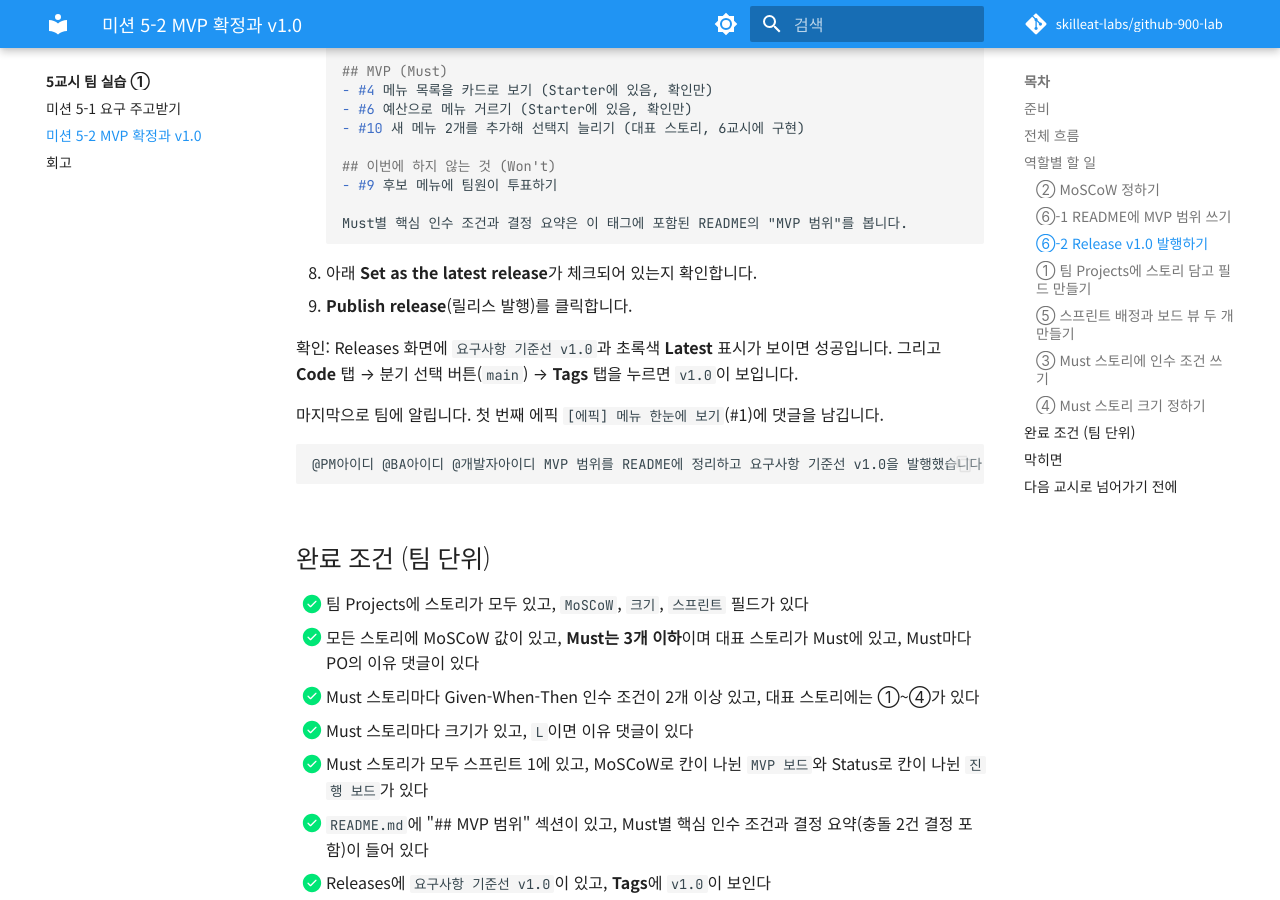
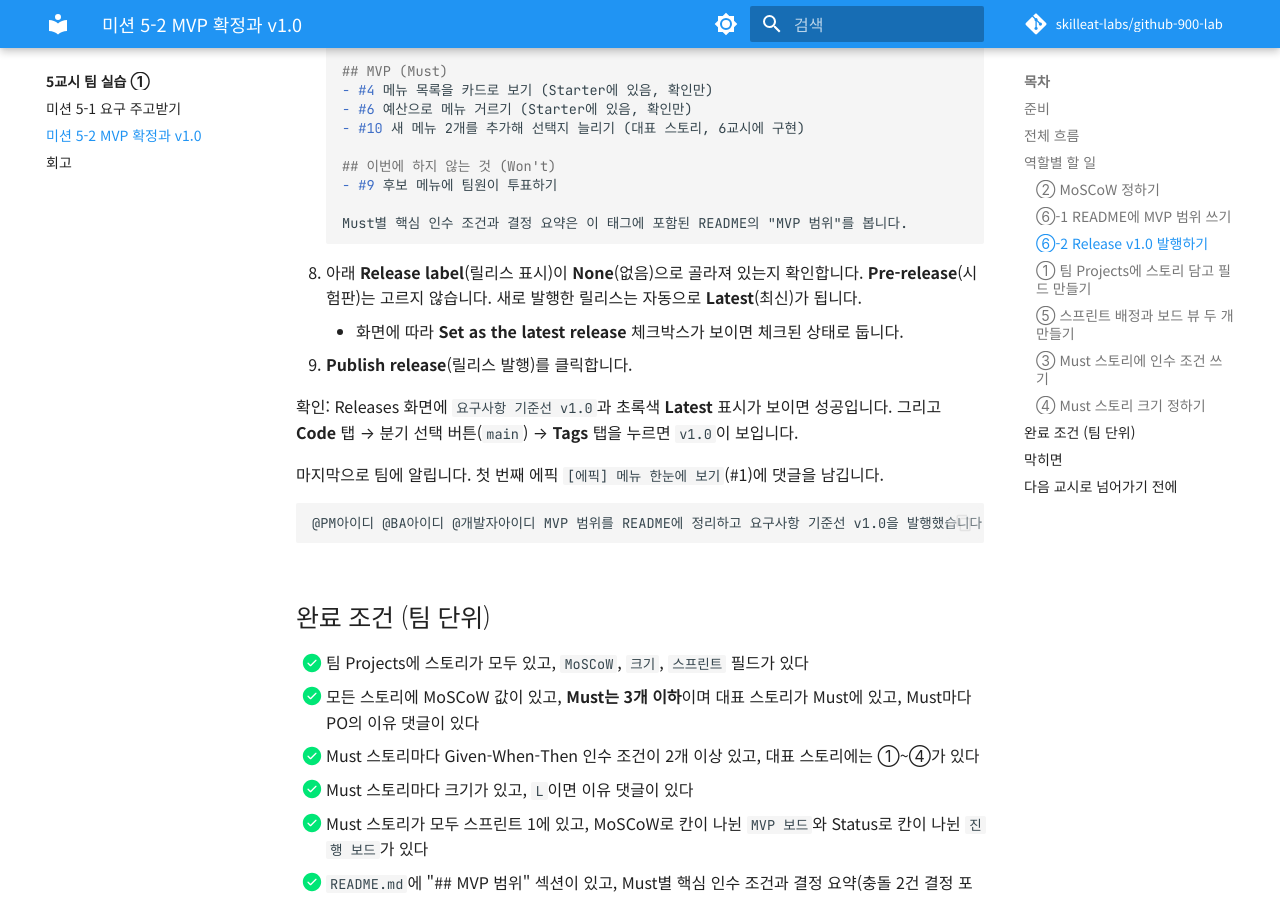
Before and after one commit to hyongsu/github-900-lab, an MkDocs documentation site: the page built from docs/class5/mission-2.md, in a window 1280 px wide and 900 px high, scrolled down 6026 px. Built offline with MkDocs 1.6.1 and Material for MkDocs 9.7.7, drawn with Linux system fonts in a browser that asks for light colours; comment, search, counter and statistics services are not loaded.

Commit message:
5-2 ⑥-2: 릴리스 화면의 Release label(None) 기준으로 안내
Co-Authored-By: Claude Opus 5.5 <noreply@anthropic.com>

````diff
--- a/docs/class5/mission-2.md
+++ b/docs/class5/mission-2.md
@@ -214,7 +214,8 @@ flowchart LR
         Must별 핵심 인수 조건과 결정 요약은 이 태그에 포함된 README의 "MVP 범위"를 봅니다.
         ```
 
-    8. 아래 **Set as the latest release**가 체크되어 있는지 확인합니다.
+    8. 아래 **Release label**(릴리스 표시)이 **None**(없음)으로 골라져 있는지 확인합니다. **Pre-release**(시험판)는 고르지 않습니다. 새로 발행한 릴리스는 자동으로 **Latest**(최신)가 됩니다.
+        - 화면에 따라 **Set as the latest release** 체크박스가 보이면 체크된 상태로 둡니다.
     9. **Publish release**(릴리스 발행)를 클릭합니다.
 
     확인: Releases 화면에 `요구사항 기준선 v1.0`과 초록색 **Latest** 표시가 보이면 성공입니다. 그리고 **Code** 탭 → 분기 선택 버튼(`main`) → **Tags** 탭을 누르면 `v1.0`이 보입니다.
````
